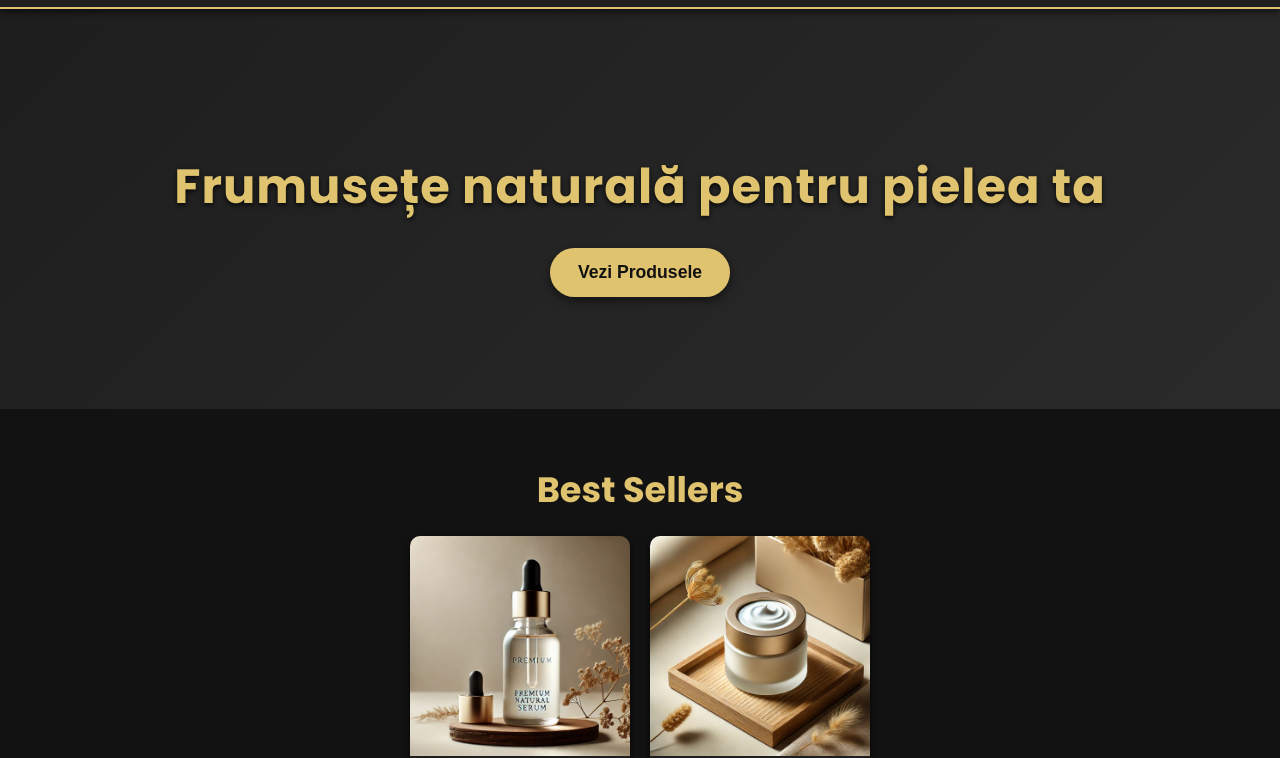
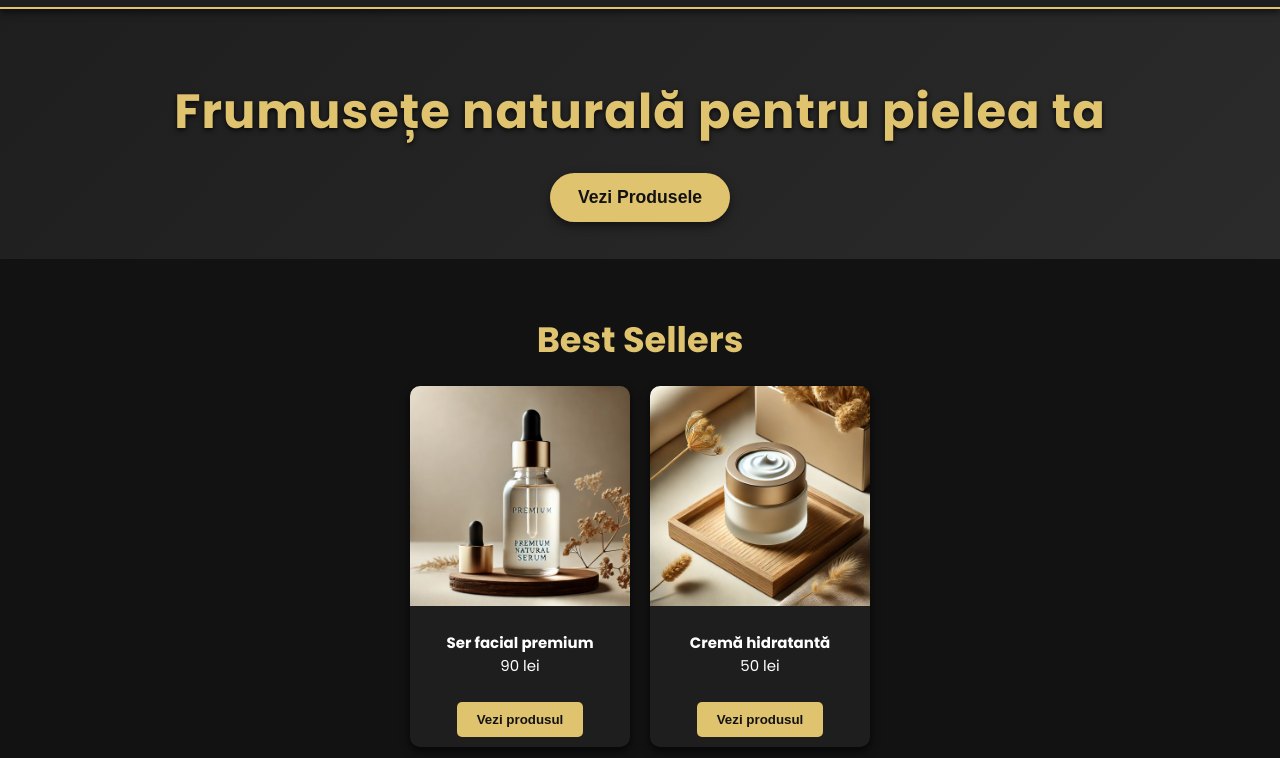
Before and after one commit to 11Andrei/magazin-cosmetice, a plain HTML site: page index.html in a window 1280 px wide. Shown: the part 70-828 px from the top of the page. Drawn offline with Linux system fonts and the light colour scheme.

Commit message:
Update style.css

```diff
--- a/style.css
+++ b/style.css
@@ -50,9 +50,9 @@ nav a:hover {
 /* HERO SECTION PREMIUM */
 .hero {
     background: linear-gradient(135deg, #1e1e1e 0%, #2b2b2b 100%);
-    min-height: 320px;
+    min-height: 150px;
     height: 50vh;
-    max-height: 400px;
+    max-height: 250px;
     display: flex;
     align-items: center;
     justify-content: center;
```
